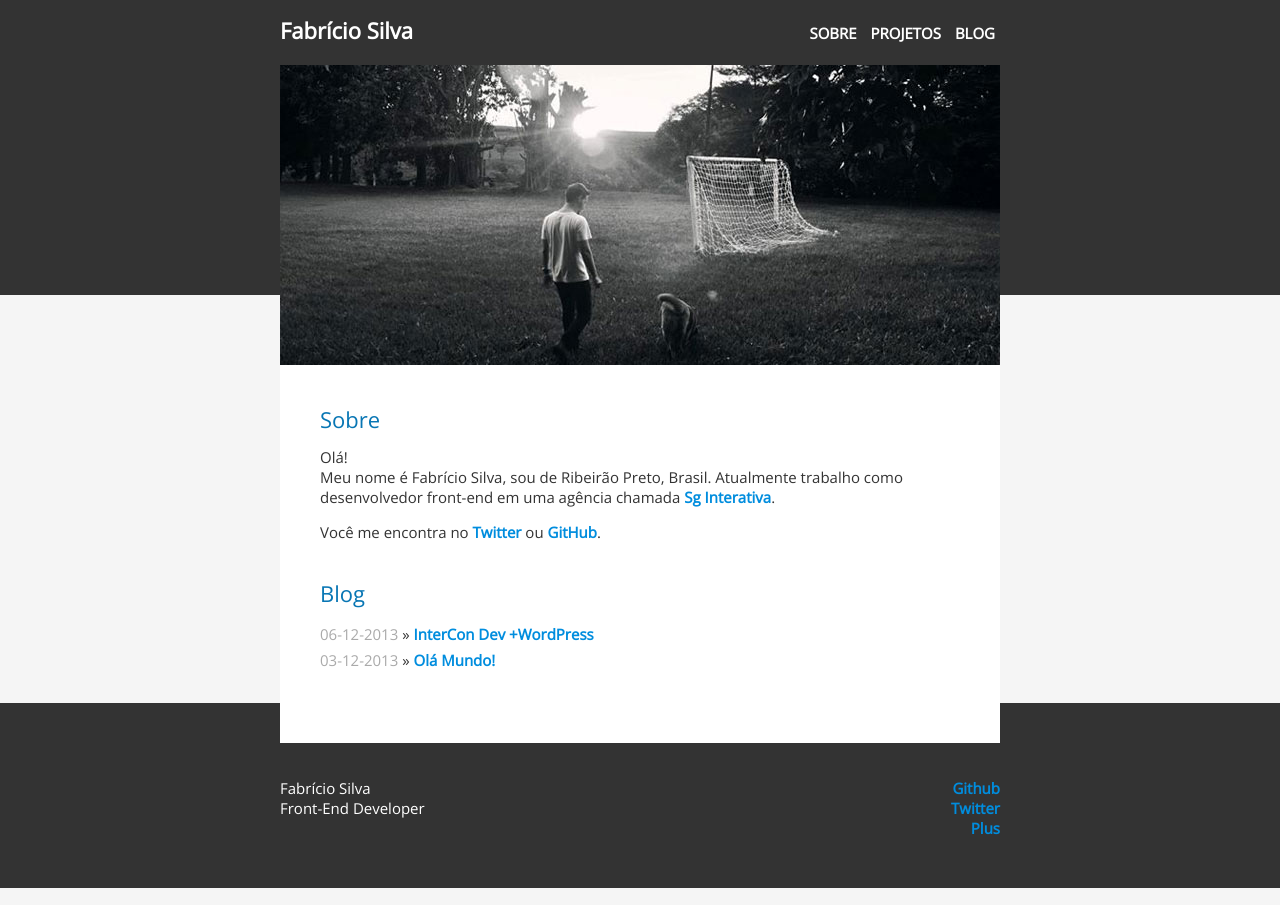
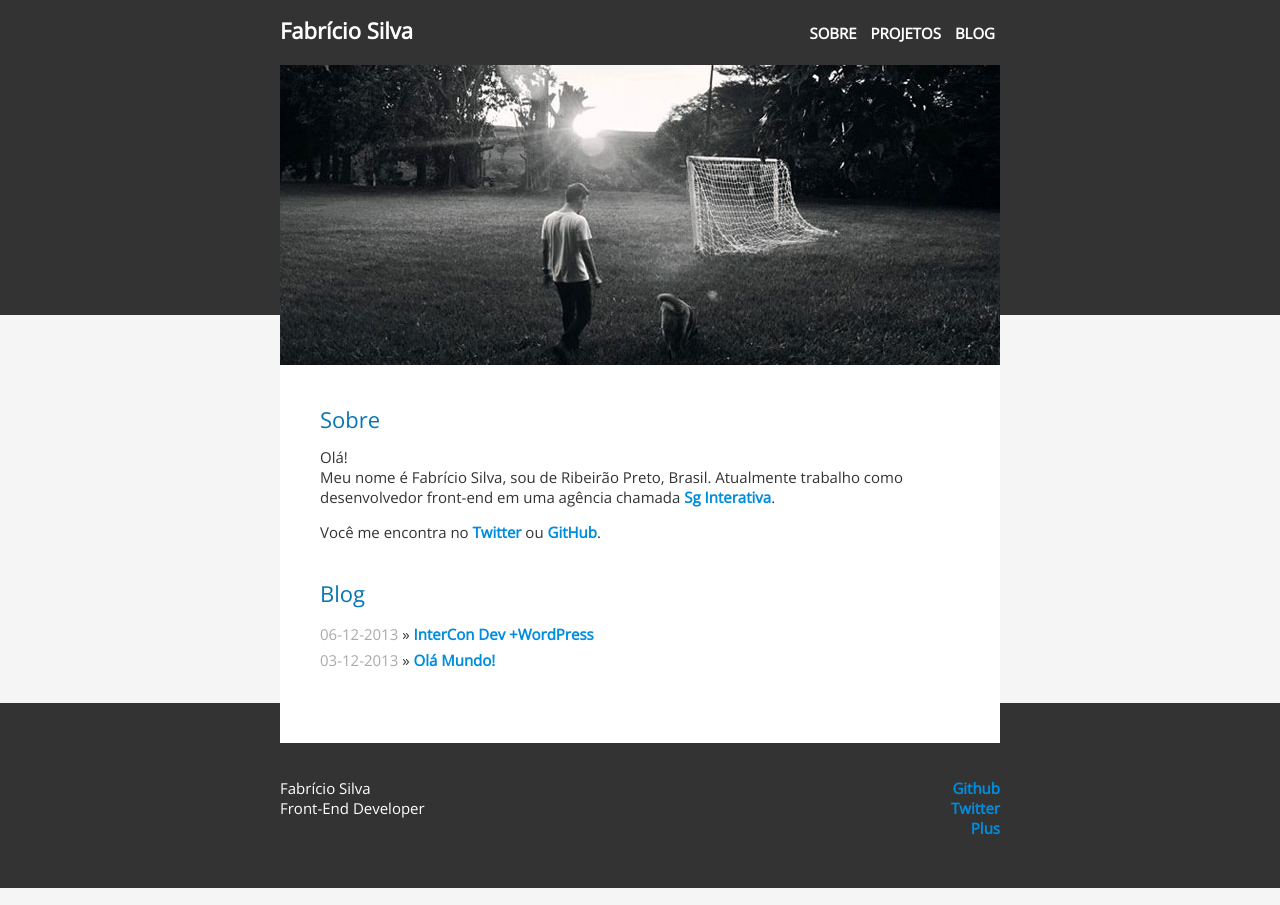
Before and after one commit to fabriciofmsilva/fabriciofmsilva.github.io, a Jekyll site: the page built from index.html, in a window 1280 px wide. Built offline with Jekyll 4.4.1, drawn with Linux system fonts in a browser that asks for light colours; nearby versions of some CDN libraries.

Commit message:
Update main.css

```diff
--- a/css/main.css
+++ b/css/main.css
@@ -83,7 +83,7 @@ ul.posts li {
 
 .header {
 	background-color: #333;
-	height: 280px;
+	height: 300px;
 	padding-top: 15px;
 	position: absolute;
 	width: 100%;
```
